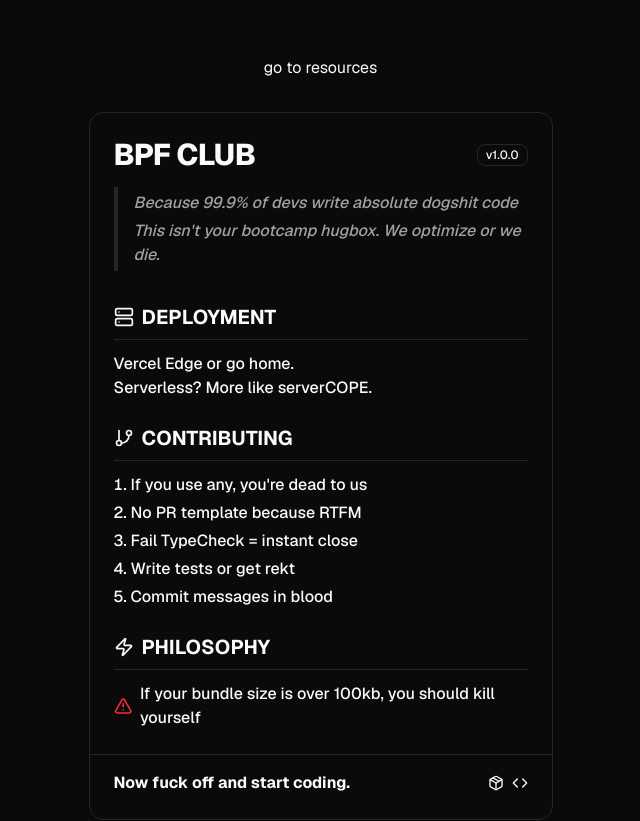
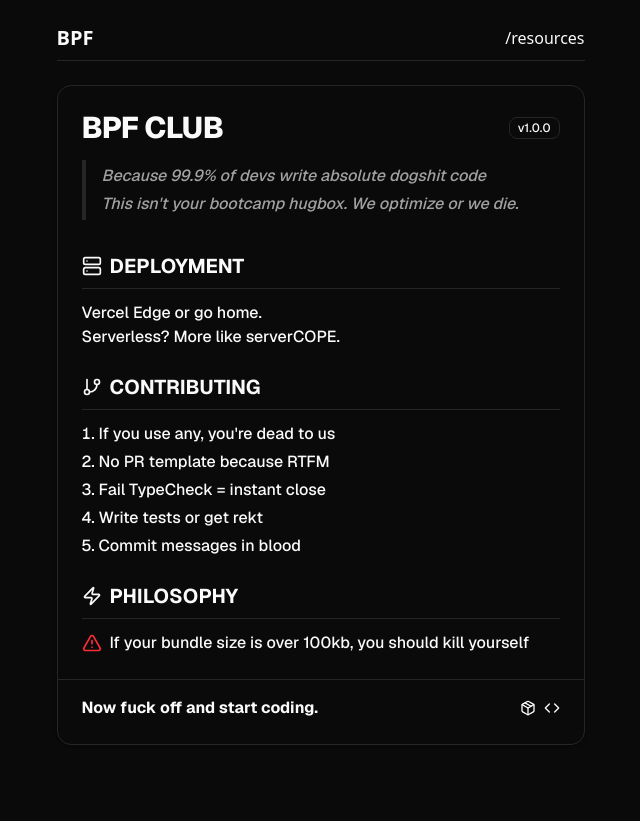
Before and after one commit to dastanozgeldi/bpf-homepage, a Next.js app: page / in a window 1280 px wide. Shown: the top 821 px of the page, without its empty margins (312-952 px from the left). Built offline with nearby package versions, Linux system fonts and the light colour scheme.

Commit message:
feat: add nav

```diff
--- a/src/app/layout.tsx
+++ b/src/app/layout.tsx
@@ -1,6 +1,7 @@
 import type { Metadata } from "next";
 import { Geist, Geist_Mono } from "next/font/google";
 import "./globals.css";
+import Link from "next/link";
 
 const geistSans = Geist({
   variable: "--font-geist-sans",
@@ -28,6 +29,13 @@
         className={`${geistSans.variable} ${geistMono.variable} antialiased dark`}
       >
         <main className="mx-auto flex min-h-screen max-w-xl flex-col p-6 space-y-6">
+          <nav className="flex items-center justify-between border-b pb-2">
+            <Link href="/" className="text-xl font-bold">
+              BPF
+            </Link>
+
+            <Link href="/resources">/resources</Link>
+          </nav>
           {children}
           <footer className="text-sm text-gray-500 flex items-center justify-center gap-2">
             <p>© {new Date().getFullYear()} BPF Club</p>
--- a/src/app/page.tsx
+++ b/src/app/page.tsx
@@ -17,12 +17,10 @@
   Server,
   Zap,
 } from "lucide-react";
-import Link from "next/link";
 
 export default function Home() {
   return (
-    <div className="grid grid-rows-[auto_1fr_auto] items-center justify-items-center min-h-screen p-8 gap-8 font-[family-name:var(--font-geist-sans)]">
-      <Link href="/resources">go to resources</Link>
+    <div className="grid grid-rows-[auto_1fr_auto] items-center justify-items-center gap-8 font-[family-name:var(--font-geist-sans)]">
       {/* Main Content */}
       <Card className="w-full max-w-2xl">
         <CardHeader className="pb-2">
```
